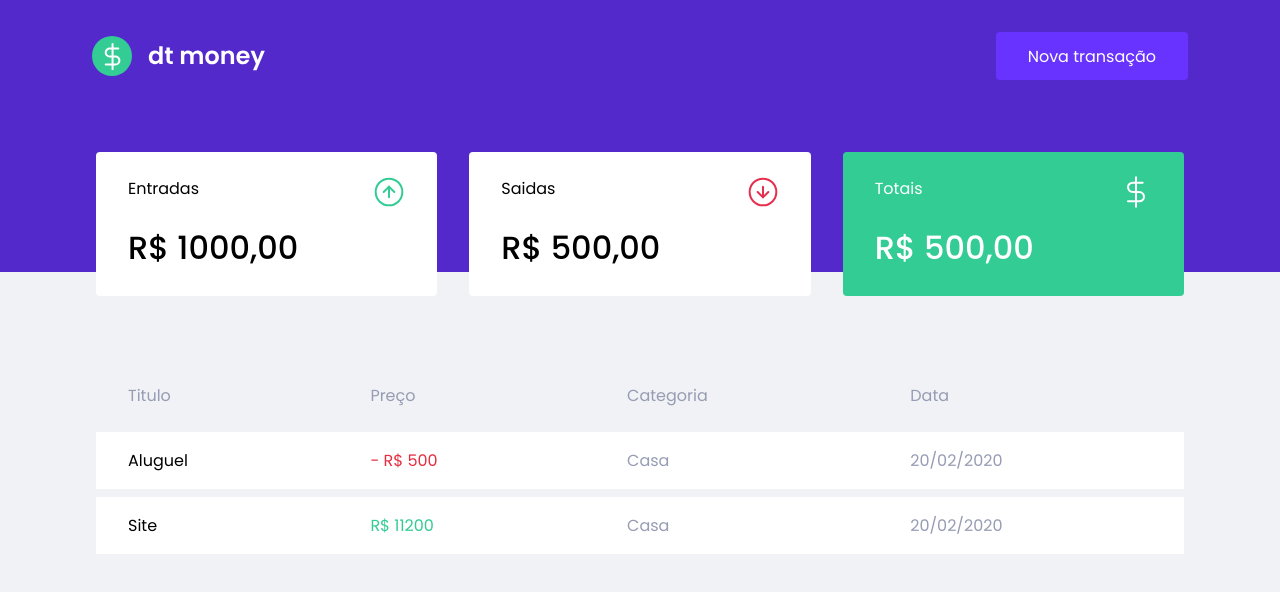
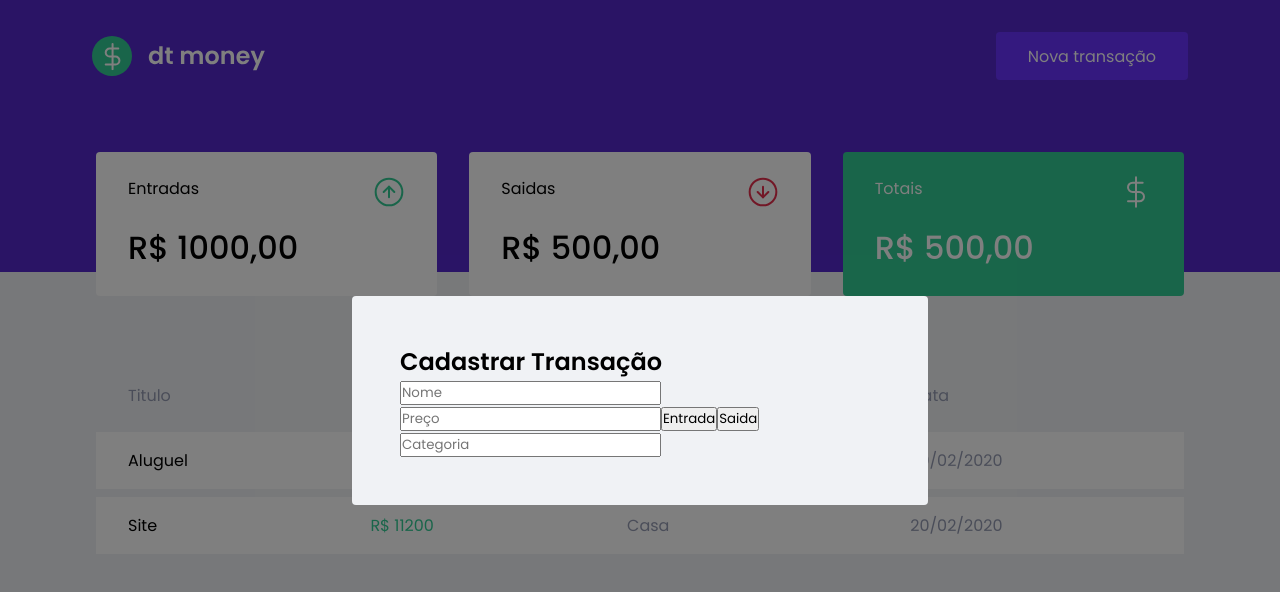
Before and after one commit to flavicon/app-money, a React (Create React App) app: page / in a window 1280 px wide. Both pictures are taken after a click on the button "Nova transação". Shown: the top 592 px of the page. Built offline with nearby package versions, Linux system fonts and the light colour scheme; no server answers; what miragejs would draw is missing.

Commit message:
update :tada:

```diff
--- a/package.json
+++ b/package.json
@@ -3,10 +3,12 @@
   "version": "0.1.0",
   "private": true,
   "dependencies": {
+    "@types/react-modal": "^3.12.0",
     "axios": "^0.21.1",
     "miragejs": "^0.1.41",
     "react": "^17.0.1",
     "react-dom": "^17.0.1",
+    "react-modal": "^3.12.1",
     "react-scripts": "4.0.3",
     "styled-components": "^5.2.1",
     "web-vitals": "^1.0.1"
--- a/src/App.tsx
+++ b/src/App.tsx
@@ -1,12 +1,28 @@
 import { Header } from "./components/header";
 import { Dashboard } from './components/dashboard'
+import { NewTrasactionModal } from './components/newTrasactionModal';
 import { GlobalStyle } from "./styles/global";
+import { useState } from 'react';
 
 export function App() {
+  const [isOpenModal, setIsOpenModal] = useState(false);
+
+  function handleOpenModal() {
+      setIsOpenModal(true);
+  }
+
+  function handleCloseModal() {
+      setIsOpenModal(false);
+  }
+
   return (
     <>
-      <Header />
+      <Header isHandleOpenModal={handleOpenModal} />
       <Dashboard />
+      <NewTrasactionModal
+        isOpen={isOpenModal}
+        onRequestClose={handleCloseModal}
+      />
       <GlobalStyle />
     </>
   );
--- a/src/components/header/index.tsx
+++ b/src/components/header/index.tsx
@@ -1,12 +1,16 @@
 import logoImg from '../../assets/logo.svg';
 import { Container, Content } from "./style";
 
-export function Header() {
+interface HeaderProps {
+    isHandleOpenModal: () => void;
+}
+
+export function Header({ isHandleOpenModal }: HeaderProps) {
     return (
         <Container>
             <Content>
                 <img src={logoImg} alt="dt money"/>
-                <button>Nova transação</button>
+                <button onClick={isHandleOpenModal}>Nova transação</button>
             </Content>
         </Container>
     )
--- /dev/null
+++ b/src/components/newTrasactionModal/index.tsx
@@ -0,0 +1,31 @@
+import Modal from 'react-modal';
+import { Container } from './styles';
+
+interface NewTrasactionModalProps {
+    isOpen: boolean;
+    onRequestClose: () => void;
+}
+
+export function NewTrasactionModal({isOpen, onRequestClose}: NewTrasactionModalProps) {
+
+    return(
+        <Modal
+            isOpen={isOpen}
+            onRequestClose={onRequestClose}
+            overlayClassName="react-modal-overlay"
+            className="react-modal-content"
+        >
+            <Container>
+                <h2>Cadastrar Transação</h2>
+                <form action="">
+                    <input type="text" placeholder="Nome"/>
+                    <input type="text" placeholder="Preço"/>
+                    <button>Entrada</button>
+                    <button>Saida</button>
+                    <input type="text" placeholder="Categoria"/>
+                </form>
+            </Container>
+        </Modal>
+    )
+
+}
--- /dev/null
+++ b/src/components/newTrasactionModal/styles.ts
@@ -0,0 +1,4 @@
+import styled from 'styled-components';
+
+export const Container = styled.div`
+`
--- a/src/components/summary/index.tsx
+++ b/src/components/summary/index.tsx
@@ -9,7 +9,7 @@ export function Summary() {
 
   useEffect(() => {
     api.get('transactions')
-      .then(data => console.log(data));
+      .then(response => console.log(response.data));
   }, []);
 
   return(
--- a/src/services/api.ts
+++ b/src/services/api.ts
@@ -1,5 +1,4 @@
 import axios from 'axios';
-
 
 export const api = axios.create({
   baseURL: 'http://localhost:3000/api',
--- a/src/styles/global.ts
+++ b/src/styles/global.ts
@@ -50,4 +50,28 @@ export const GlobalStyle = createGlobalStyle`
         opacity: 0.6;
         cursor: not-allowed;
     }
+
+    .react-modal-overlay {
+        background: rgba(0, 0, 0, 0.5);
+        position: fixed;
+
+        top: 0;
+        right: 0;
+        bottom: 0;
+        left: 0;
+
+        display: flex;
+        flex-direction: column;
+        justify-content: center;
+        align-items: center;
+    }
+
+    .react-modal-content {
+        width: 100%;
+        max-width: 576px;
+        padding: 3rem;
+        background: var(--background);
+        position: relative;
+        border-radius: 0.25rem;
+    }
 `
```
Also changed, not shown: 1 other file (tests, documents, lock files or other folders).
